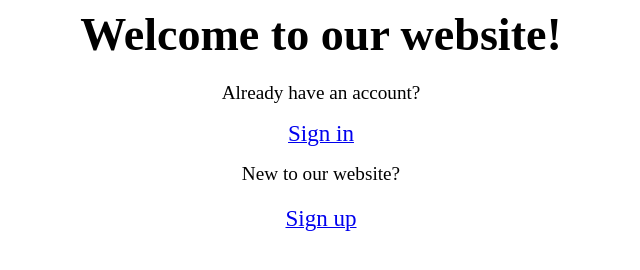
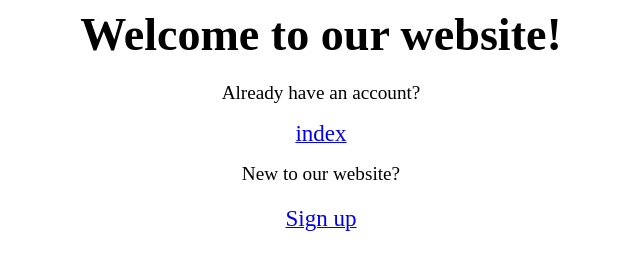
Before and after one commit to BeastyOm/Task_phase_1, a plain HTML site: page Login in page.html in a window 1280 px wide. Shown: the full height of the page, 319-959 px from the left. Drawn offline with Linux system fonts and the light colour scheme.

Commit message:
Update Login in page.html

```diff
--- a/Login in page.html
+++ b/Login in page.html
@@ -9,7 +9,7 @@
     <body>
         <center><h1><big><big>Welcome to our website!</big></big></h1></center>
         <p><center><big>Already have an account?</center></p></big>
-        <a href="Sign in.html" <h2><center><Big><Big>Sign in</Big></Big></center></h2></a>
+        <a href="index.html" <h2><center><Big><Big>index</Big></Big></center></h2></a>
         <p><center><big>New to our website?</p></center></big>
         <a href="Sign up.html" <h2><center><Big><Big>Sign up</Big></Big></center></h2></a>
 
```
